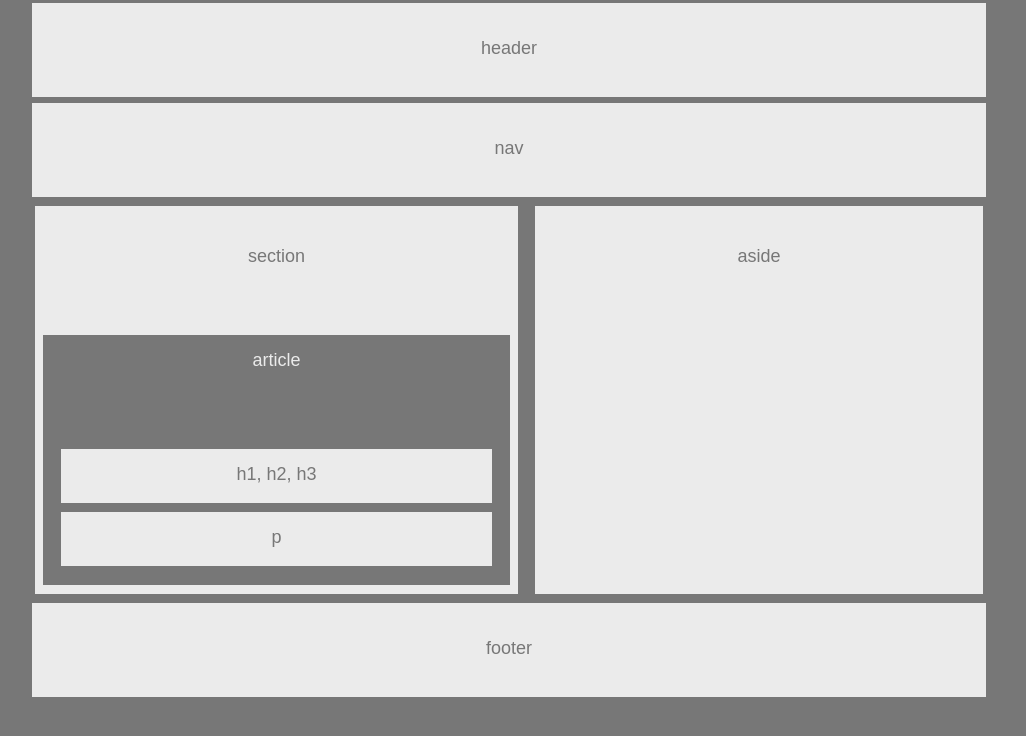
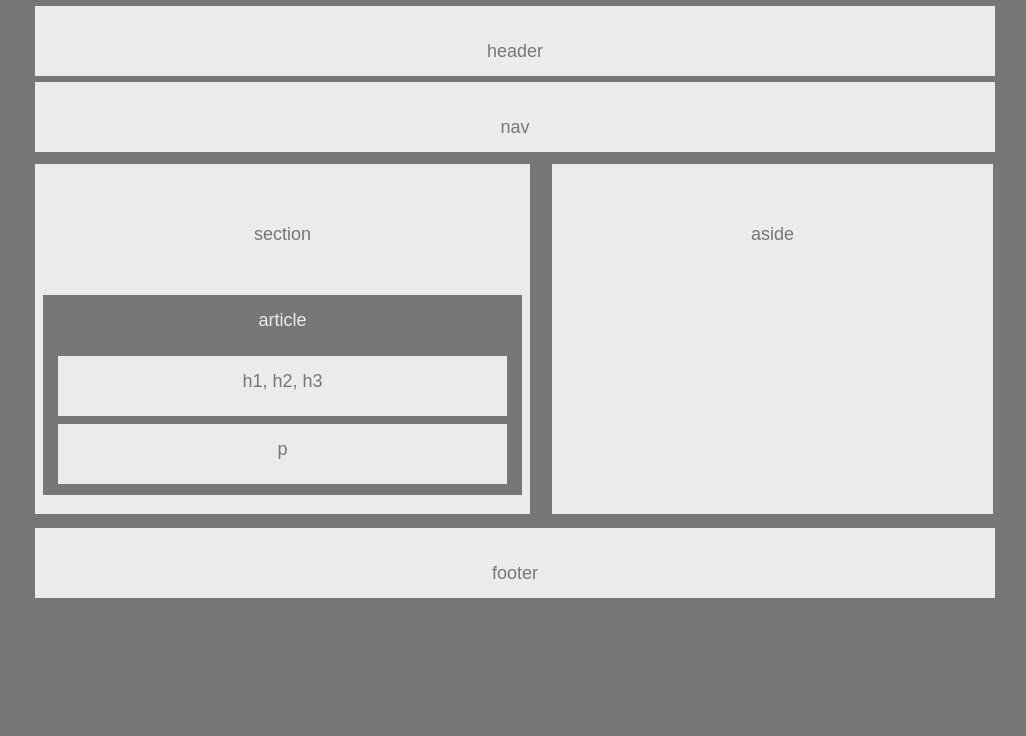
Before and after one commit to PaolaStone/HW-Wireframe, a plain HTML site: page index.html in a window 1280 px wide. Shown: the whole page, without its empty margins (131-1157 px from the left). Drawn offline with Linux system fonts and the light colour scheme.

Commit message:
removed borders, modified height, and margins

```diff
--- a/index.html
+++ b/index.html
@@ -2,7 +2,7 @@
 <html>
 
 <head>
-    <title>HW1_Wireframe</title>
+    <title>HW1: Wireframe</title>
     <link rel="stylesheet" href="style.css">
 </head>
 
--- a/style.css
+++ b/style.css
@@ -18,56 +18,54 @@
 }
 
 .head_nav_foot{
-    height: 100px;
+    height: 70px;
     width: 100%;
     padding: 35px;
-    border: 3px solid #777;
     vertical-align:center;
+    margin: 6px;
 }
 
 .aside{
-    height:400px;
-    width:460px;
+    height:350px;
+    width:441px;
     float:right;
-    border: 6px solid #777;
-    padding: 40px 8px 100px 8px
+    margin: 6px -4px 14px 6px;
+    padding: 60px 8px 100px 8px;
 }
 
 .section{
-    height:400px;
+    height:350px;
     width: 495px;
     float:left;
-    border: 6px  solid #777;
-    padding: 40px 8px 100px 8px;
+    margin: 6px;
+    padding: 60px 8px 100px 8px;
 }
 
 .article{
     color:#ebebeb;
     background-color: #777;
-    height: 250px;
+    height: 200px;
     width: 100%;
     padding: 15px;
     text-align: center;
     float: bottom;
-    margin-top:68px;
+    margin-top:50px;
 }
 
 .h123{
     height: 60px;
     width: 100%;
     padding: 15px;
-    border: 3px solid #777;
     vertical-align:center;
     color:#777;
-    margin-top:75px;
+    margin-top:25px;
 }
 
 .p{
     height: 60px;
     width: 100%;
     padding: 15px;
-    border: 3px solid #777;
     vertical-align:center;
     color:#777;
-    margin-top:3px;
+    margin-top:8px;
 }
```
